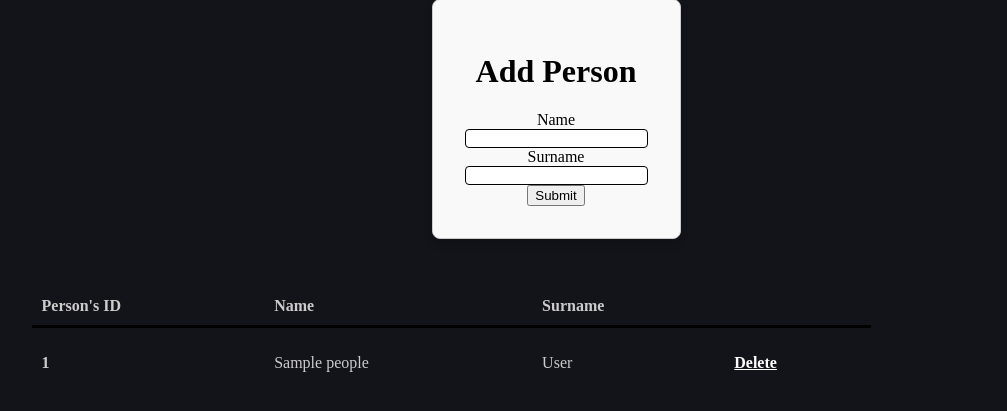
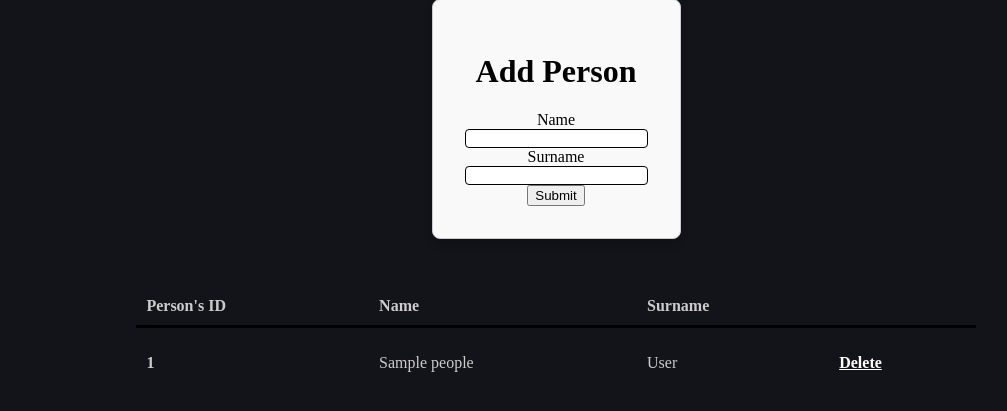
Before and after one commit to SimplyyAlex/SymfonyDockerTest, a Symfony app: template templates/index.html.twig in a window 1280 px wide. Shown: the part 218-629 px from the top of the page, without its empty margins (84-1091 px from the left). Run offline with Twig, Linux system fonts and the light colour scheme; the template is opened without the code that fills it: most values are stand-ins (such as "Sample title", 1, 10 or a date in 2020); some libraries are stand-ins or nearby versions.

Commit message:
Main page replacement

```diff
--- a/public/styles.css
+++ b/public/styles.css
@@ -47,9 +47,14 @@ html, body {
         outline: 4px solid #0960ea;
 }
 
+.people-container {
+    grid-area: table;
+    display: flex;
+    justify-content: center;
+    align-items: center;
+}
+
 .people-table {
-    grid-area: table;
-    align-self: center;
     width: 80%;
     border-collapse: collapse;
     color: #cccccc;
--- a/src/Controller/PeopleController.php
+++ b/src/Controller/PeopleController.php
@@ -13,7 +13,7 @@ use Symfony\Component\Routing\Attribute\Route;
 
 class PeopleController extends AbstractController
 {
-    #[Route('/index', name: 'index')]
+    #[Route('/', name: 'index')]
     public function index(Request $request, EntityManagerInterface $manager): Response
     {
         if ($request->isMethod('POST')) {
--- a/templates/index.html.twig
+++ b/templates/index.html.twig
@@ -22,6 +22,7 @@
             <input type="submit" name="submit" value="Submit">
         </form>
     </div>
+    <div class="people-container">
         <table class="people-table">
             <thead>
             <tr>
@@ -43,5 +44,6 @@
             </tbody>
         </table>
     </div>
+</div>
 </body>
 </html>
```
Lines whose indentation alone changed are shown as unchanged.
